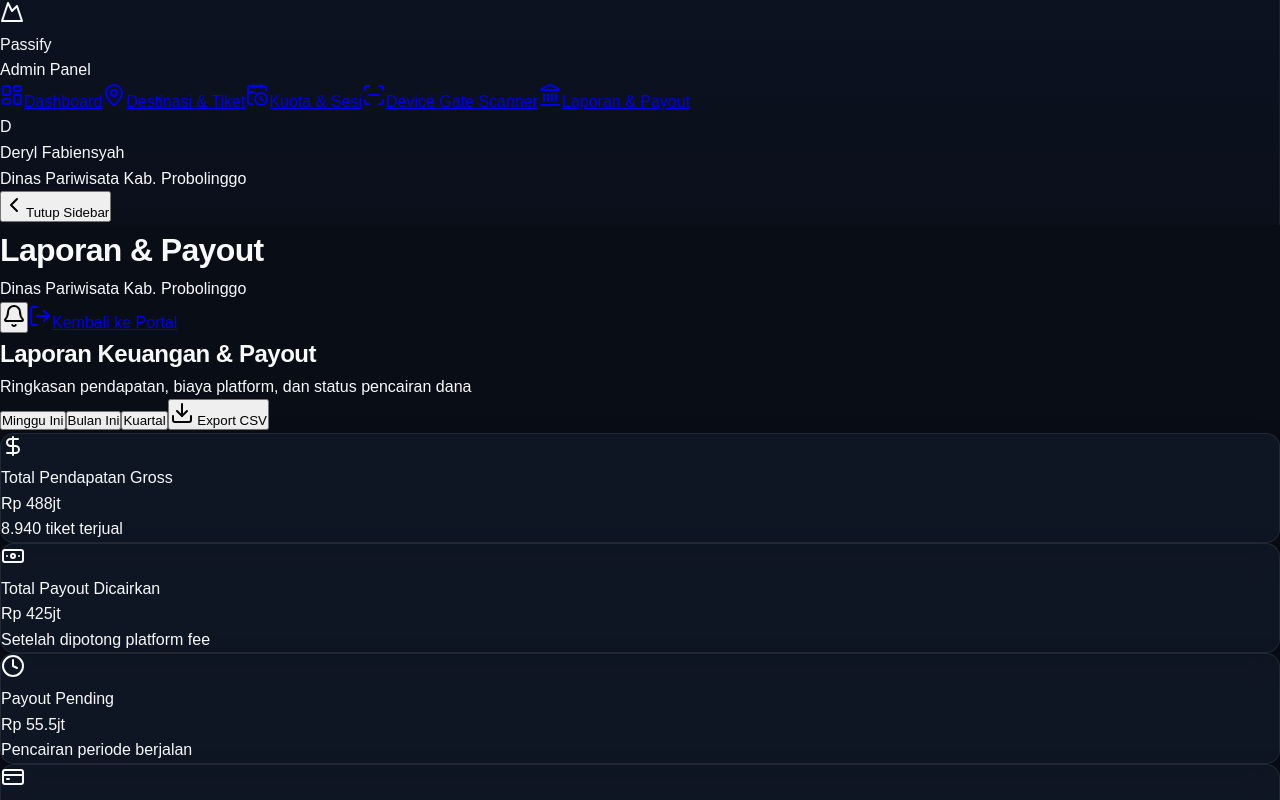
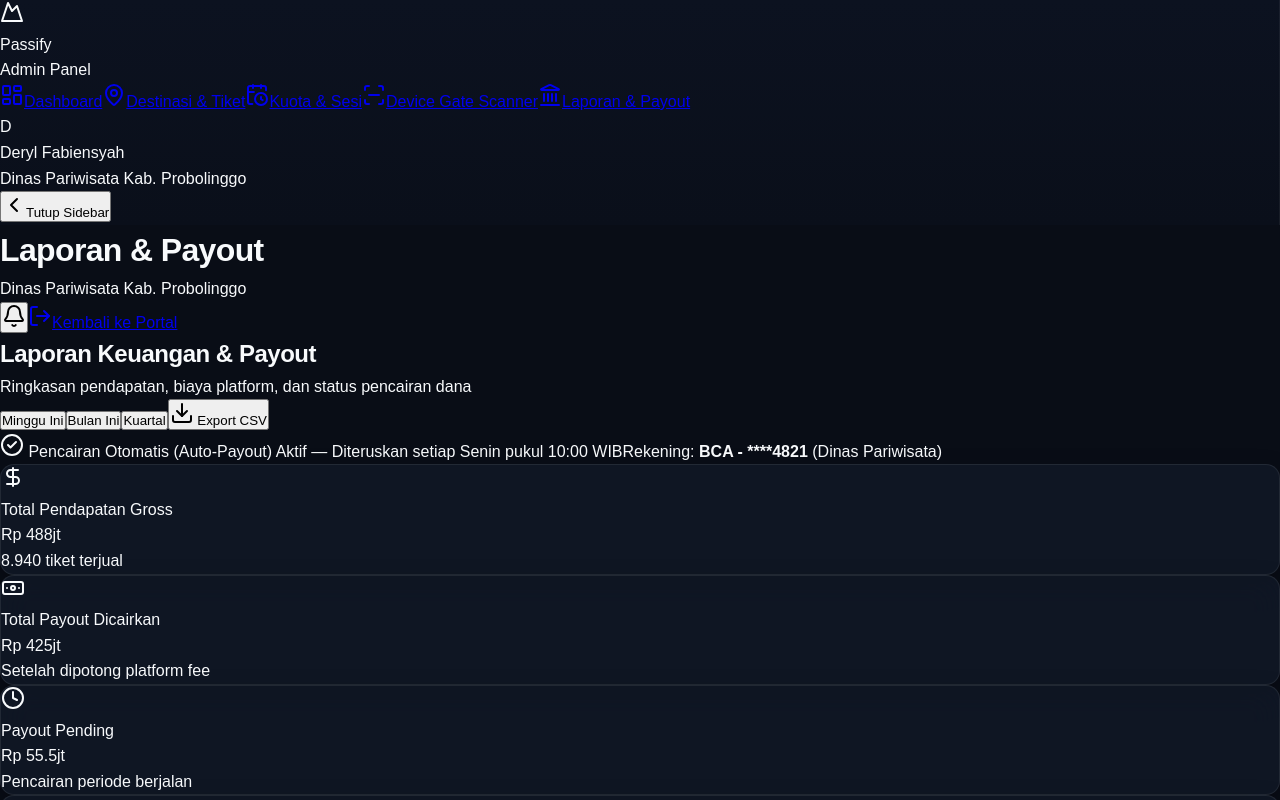
Before and after one commit to Derylfabiensyah/passify, a React app in the folder frontend/: page /admin/finance in a window 1280 px wide. Shown: the top 800 px of the page. Built offline with nearby package versions, Linux system fonts and the light colour scheme; the HTML template or start-up script is replaced by a standard one.

Commit message:
feat(admin): enhance financial reports with automatic weekly settlement schedule status bar

```diff
--- a/frontend/src/pages/admin/FinancePage.jsx
+++ b/frontend/src/pages/admin/FinancePage.jsx
@@ -83,6 +83,14 @@ export default function FinancePage() {
             <Download className="w-3.5 h-3.5" /> Export CSV
           </button>
         </div>
+      </div>
+
+      {/* Settlement Info Banner */}
+      <div className="flex items-center justify-between bg-sky-950/20 border border-sky-500/20 rounded-xl px-4 py-2.5 text-xs text-sky-400">
+        <span className="font-semibold flex items-center gap-1.5">
+          <CheckCircle2 className="w-4 h-4" /> Pencairan Otomatis (Auto-Payout) Aktif — Diteruskan setiap Senin pukul 10:00 WIB
+        </span>
+        <span className="text-slate-300 font-medium">Rekening: <strong className="text-white">BCA - ****4821</strong> (Dinas Pariwisata)</span>
       </div>
 
       {/* Summary Stats */}
```
